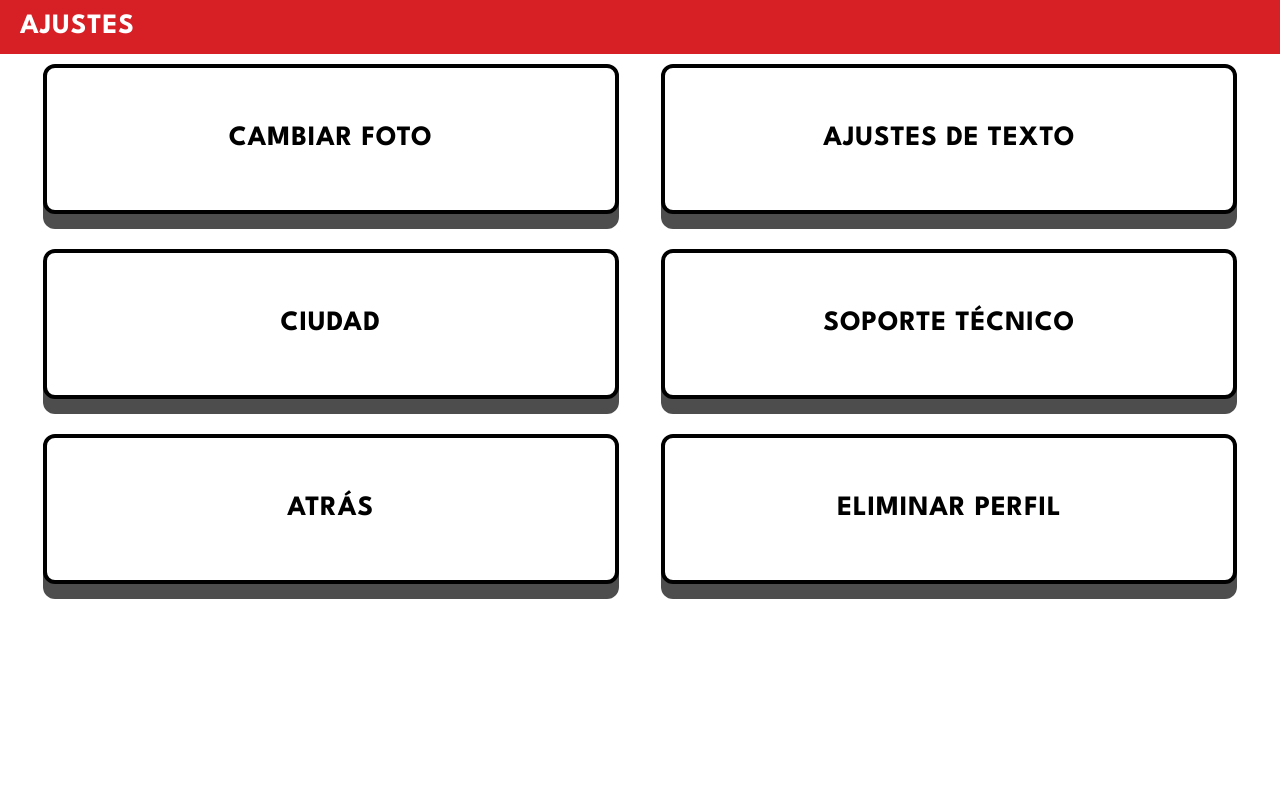
After one commit to rafaestaenclase/manita, a PHP site: page /frontend/html/settings.html in a window 1280 px wide. The commit adds this page. Run offline with PHP 8.4, Linux system fonts and the light colour scheme.

Commit message:
Making Interface

```diff
--- a/frontend/css/default.css
+++ b/frontend/css/default.css
@@ -37,6 +37,7 @@ body, html {
 
 .backgroundBlue{
     background: #0047AB;
+    color: white;
 }
 
 .backgroundYellow{
@@ -45,6 +46,7 @@ body, html {
 
 .backgroundRed{
     background: #D71F26;
+    color: white;
 }
 
 
@@ -61,6 +63,27 @@ body, html {
 
 #container > * {
     padding: 15px 0px;
+}
+
+.post {
+    width: 100%;
+    text-align: left;
+}
+
+.userButton {
+    width: 100%;
+    display: flex;
+    align-content: center;
+    justify-content: space-between;
+    align-items: center;
+}
+
+.userImage {
+    border-radius: 1000px;
+    background-color: red;
+    width: 70px;
+    height: 70px;
+    display: inline-block;
 }
 
 #nav {
@@ -87,7 +110,7 @@ button {
     margin-bottom: 25px !important;
     border: 4px solid black;
     border-radius: 12px;
-    background: #F1F1F1;
+    background: white;
     padding: 10px !important;
     margin: 10px 0px;
 }
--- /dev/null
+++ b/frontend/css/settings.css
@@ -0,0 +1,14 @@
+button {
+    height: 150px;
+}
+
+#container {
+    display: flex;
+    justify-content: space-evenly;
+    align-items: center;
+    flex-wrap: wrap;
+}
+
+#nav {
+    border-top: none;
+}
--- /dev/null
+++ b/frontend/html/settings.html
@@ -0,0 +1,26 @@
+<!DOCTYPE html>
+<html lang="en">
+<head>
+    <meta charset="utf-8">
+    <meta name="viewport" content="width=device-width, initial-scale=1" />
+    <link rel="preconnect" href="https://fonts.googleapis.com">
+    <link rel="preconnect" href="https://fonts.gstatic.com" crossorigin>
+    <link href="https://fonts.googleapis.com/css2?family=Arimo:ital,wght@0,400..700;1,400..700&display=swap" rel="stylesheet">
+    <link rel="stylesheet" type="text/css" href="./../css/default.css" />
+    <link rel="stylesheet" type="text/css" href="./../css/settings.css" />
+</head>
+<body>
+    <div id="header" class="backgroundRed">
+        AJUSTES
+    </div>
+
+    <div id="nav">
+        <button>CAMBIAR FOTO</button>
+        <button>AJUSTES DE TEXTO</button>
+        <button>CIUDAD</button>
+        <button>SOPORTE TÉCNICO</button>
+        <button onclick="location.href='./home.html'">ATRÁS</button>
+        <button>ELIMINAR PERFIL</button>
+    </div>
+</body>
+</html>
--- a/frontend/html/viewPost.html
+++ b/frontend/html/viewPost.html
@@ -17,7 +17,7 @@
         <p>
             Estoy buscando a alguien que pueda ayudarme con la reparación de mi bicicleta. Uso mi bici diariamente para ir al trabajo y hacer recados, pero recientemente tuve una avería.
         </p>
-        <button class="userButton" onclick="location.href='./user.html?userId=12'">
+        <button class="userButton" onclick="location.href='./profile.html?userId=12'">
             <span class="userImage"></span>
             <span>JOSÉ FANCISCO</span>
         </button>
```
Also changed, not shown: frontend/css/board.css (deleted, +0 -8 lines), frontend/css/viewPost.css (deleted, +0 -19 lines), frontend/html/createPost.html (added, +43 -0 lines), frontend/html/profile.html (added, +30 -0 lines), frontend/html/register.html (+2 -133 lines), frontend/js/default.js (added, +153 -0 lines).
